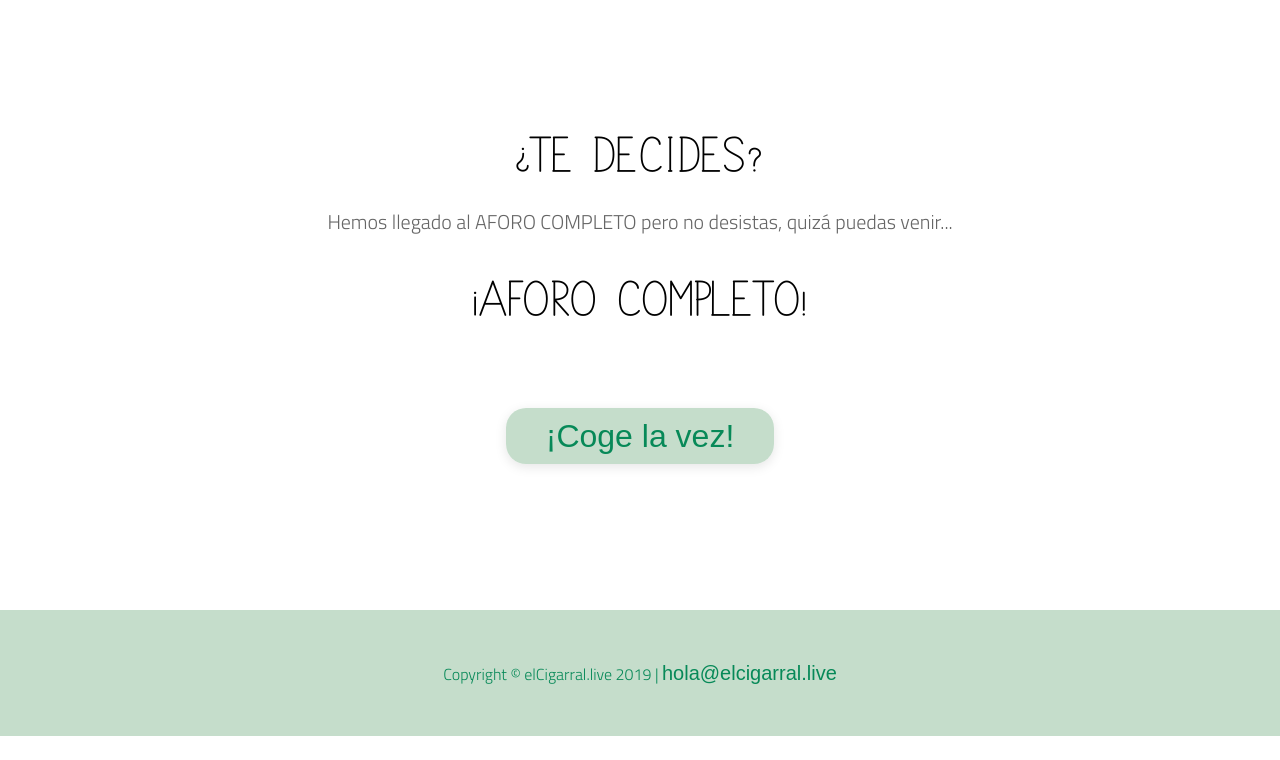
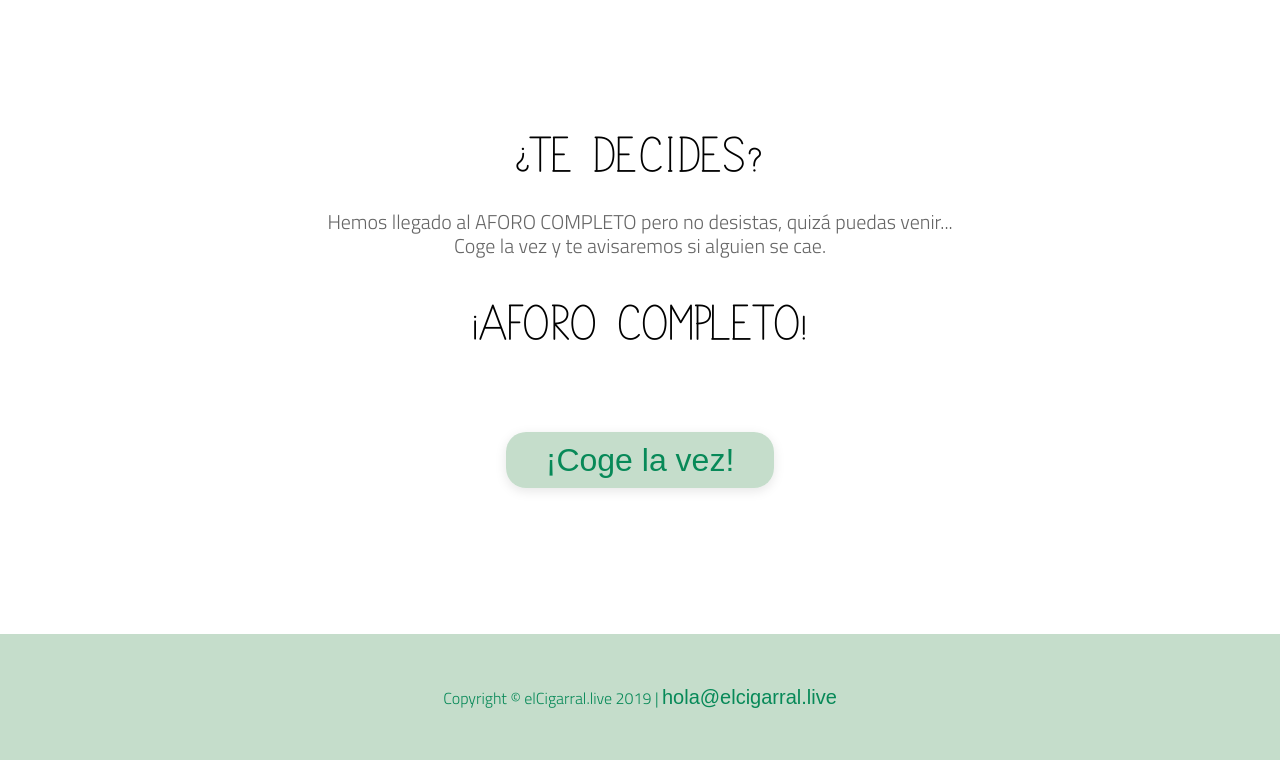
Before and after one commit to Nurjavier/Nurjavier.github.io, a website: page index.html in a window 1280 px wide. Shown: the part 6491-7251 px from the top of the page. Before the commit the page ends 7227 px from the top, so only its background shows below. Drawn offline with Linux system fonts and the light colour scheme; a web font is replaced by a local one.

Commit message:
Update index.html

```diff
--- a/index.html
+++ b/index.html
@@ -251,7 +251,7 @@
         	</div>
 
            <div id="asist-cuerpo">
-                <h4>Hemos llegado al AFORO COMPLETO pero no desistas, quizá puedas venir...</h4><h1 style="padding-top:50px">¡AFORO COMPLETO!</h1>
+                <h4>Hemos llegado al AFORO COMPLETO pero no desistas, quizá puedas venir...<br/> Coge la vez y te avisaremos si alguien se cae.</h4><h1 style="padding-top:50px">¡AFORO COMPLETO!</h1>
 
                  <p>&nbsp;</p>
                  <p>&nbsp;</p>
```
